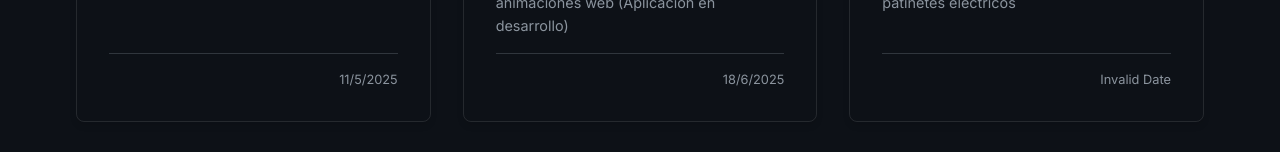
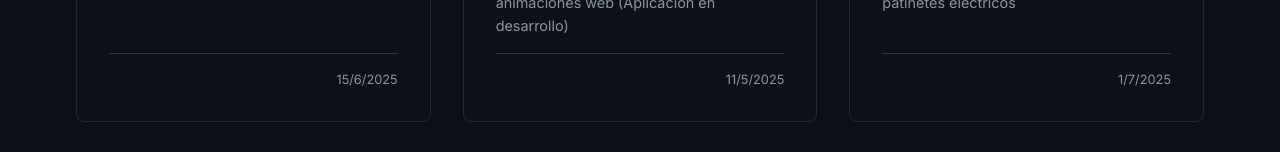
Before and after one commit to ImaMultiDev/ImaMultiDev-Portfolio, a React (Vite) app: page /despliegues in a window 1280 px wide. Shown: the part 563-715 px from the top of the page. Built offline with nearby package versions, Linux system fonts and the light colour scheme.

Commit message:
feat(srccomponentsdeploymentsDeployments.jsx): Add Jimny.ai landing page deployment

```diff
--- a/src/components/deployments/Deployments.jsx
+++ b/src/components/deployments/Deployments.jsx
@@ -145,7 +145,7 @@ const deploymentsData = [
     description: "Aplicación para gestión de CVitas en desarrollo",
     image: "/images/webs/cvitapilotcharacter.png",
     url: "https://www.cvitapilot.com/",
-    date: "2025-05-11",
+    date: "2025-06-15",
   },
   {
     id: 2,
@@ -154,7 +154,7 @@ const deploymentsData = [
       "Aprende GSAP Visualmente. La plataforma definitiva para dominar las animaciones web (Aplicación en desarrollo)",
     image: "/images/webs/gsap-multidev.png",
     url: "https://gsapmotion.netlify.app/",
-    date: "2025-06-18",
+    date: "2025-05-11",
   },
   {
     id: 3,
@@ -163,6 +163,7 @@ const deploymentsData = [
       "E-Commerce de compras y ventas de diferentes categorias de bicicletas y patinetes electricos",
     image: "/images/webs/spinandselllogonobg.png",
     url: "https://spinandsell.vercel.app/",
+    date: "2025-07-01",
   },
   {
     id: 4,
@@ -170,7 +171,7 @@ const deploymentsData = [
     description: "Juega ahora a REAL o IA Game",
     image: "/images/webs/realoia.png",
     url: "https://realoia.netlify.app/",
-    date: "2024-02-03",
+    date: "2024-02-15",
   },
   {
     id: 5,
@@ -178,7 +179,7 @@ const deploymentsData = [
     description: "API REST de galería de imágenes del juego Real o IA",
     image: "/images/webs/realoiaapigallery.png",
     url: "https://real-o-ia-api-gallery.netlify.app/",
-    date: "2024-02-05",
+    date: "2024-02-03",
   },
   {
     id: 6,
@@ -191,12 +192,21 @@ const deploymentsData = [
   },
   {
     id: 7,
+    title: "Landing Page Jimny.AI",
+    description:
+      "Landing Page de Jimny.AI, proyecto finalista del primer concurso de emprendimiento e innovación digital de U-tad",
+    image: "/images/webs/jimny-lp.png",
+    url: "https://jimny.netlify.app/",
+    date: "2024-03-05",
+  },
+  {
+    id: 8,
     title: "Gallery API REST",
     description:
       "Consumir una API REST de galería de imágenes y subir tus imágenes",
     image: "/images/webs/galleryapirest.png",
     url: "https://galleryapirest.netlify.app/",
-    date: "2024-03-05",
+    date: "2024-02-01",
   },
 ];
 
```
